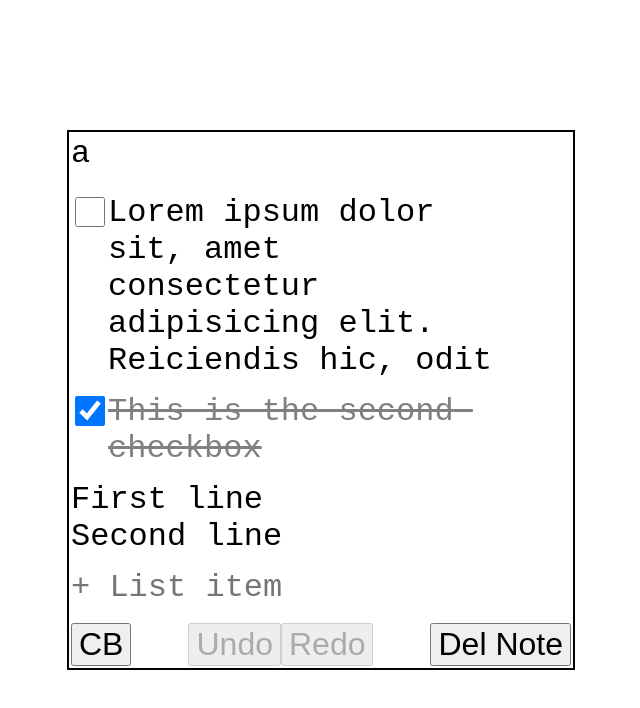
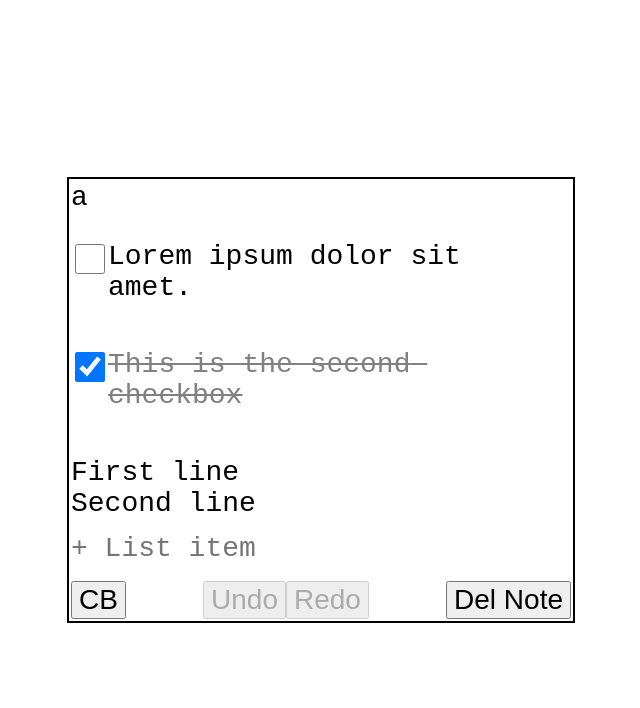
Before and after one commit to AdityaAnuragi/notes-app, a React (Vite) app: page / in a window 1280 px wide. Shown: the top 708 px of the page, without its empty margins (319-959 px from the left). Built offline with nearby package versions, Linux system fonts and the light colour scheme.

Commit message:
reduced font size to 28px and both buttons now stick together

```diff
--- a/src/App.css
+++ b/src/App.css
@@ -24,7 +24,7 @@
 
 @media (min-width : 426px) {
   textarea,button {
-    font-size: 32px;
+    font-size: 28px;
   }
   input {
     width: 30px;
--- a/src/App.jsx
+++ b/src/App.jsx
@@ -6,7 +6,7 @@ function App() {
   // window.addEventListener("keydown",(e)=>console.log(e));
   const [data, setData] = useState([
     { category: { isCheckBox: false, isChecked: false }, data: "a" },
-    { category: { isCheckBox: true, isChecked: false }, data: "Lorem ipsum dolor sit, amet consectetur adipisicing elit. Reiciendis hic, odit " },
+    { category: { isCheckBox: true, isChecked: false }, data: "Lorem ipsum dolor sit amet." },
     { category: { isCheckBox: true, isChecked: true }, data: "This is the second checkbox" },
     { category: { isCheckBox: false, isChecked: false }, data: "First line\nSecond line" }
   ])
@@ -283,16 +283,20 @@ function App() {
                     <input type="checkbox" checked={filteredHistory.current[filteredHistory.current.length + pointer][index].category.isChecked} onChange={() => handleCheckChange(index)} />
                     <textarea style={getStyles(index)} value={filteredHistory.current[filteredHistory.current.length + pointer][index].data} className="textarea" ref={(node) => callbackForRef(node, index)} onChange={(e) => handleTextChange(e, index)} onKeyDown={(e) => handleKeyDown(e, index)} onFocus={() => handleOnFocus(index)} />
                   </div>
-                  <button className="deleteButton" onClick={() => handleCtrlEnter(index)} >+</button>
-                  <button className="deleteButton" onClick={() => deleteElement(index)} >Del</button>
+                  <div className="twoButtonContainer">
+                    <button className="deleteButton" onClick={() => handleCtrlEnter(index)} >+</button>
+                    <button className="deleteButton" onClick={() => deleteElement(index)} >Del</button>
+                  </div>
                 </div>
               )
             }
             return (
               <div className="textAreaContainer" key={index} style={{ display: "flex", alignItems: "flex-start", justifyContent: "space-between" }} >
                 <textarea style={{ resize: "none", display: "block" }} value={filteredHistory.current[filteredHistory.current.length + pointer][index].data} className="textarea" ref={(node) => callbackForRef(node, index)} onChange={(e) => handleTextChange(e, index)} onKeyDown={(e) => handleKeyDown(e, index)} onFocus={() => handleOnFocus(index)} />
-                <button className="deleteButton" onClick={() => handleCtrlEnter(index)} >+</button>
-                <button className="deleteButton" onClick={() => deleteElement(index)} >Del</button>
+                <div className="twoButtonContainer">
+                  <button className="deleteButton" onClick={() => handleCtrlEnter(index)} >+</button>
+                  <button className="deleteButton" onClick={() => deleteElement(index)} >Del</button>
+                </div>
               </div>
             )
           })}
```
